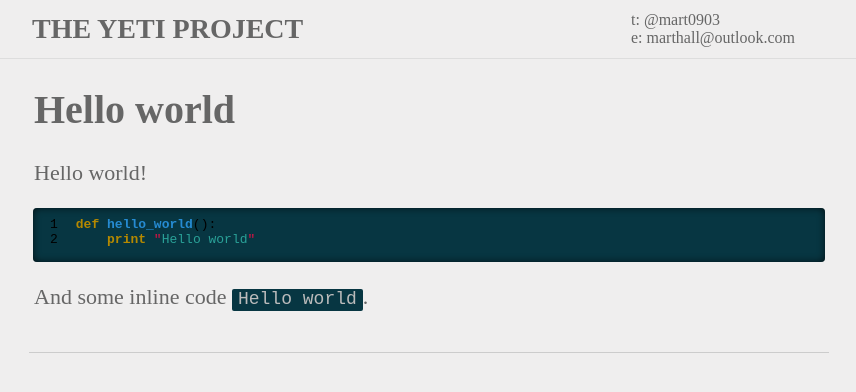
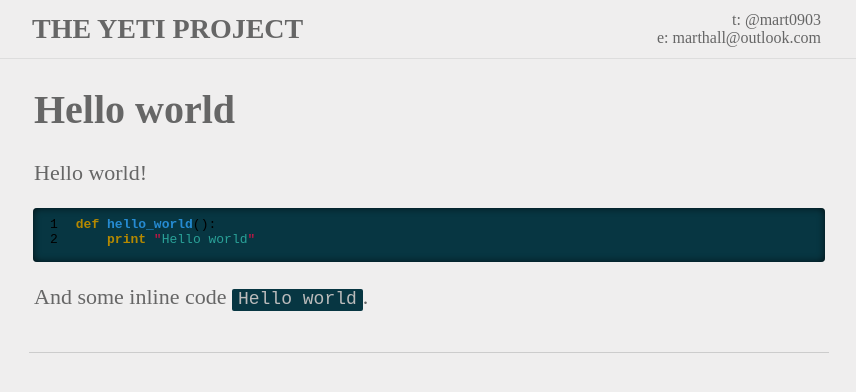
Before and after one commit to marthall/marthall.github.io, a Jekyll site: the page built from _posts/2013-12-23-hello-world.markdown, in a window 1280 px wide. Shown: the top 392 px of the page, without its empty margins (211-1067 px from the left). Built offline with Jekyll 4.4.1, drawn with Linux system fonts in a browser that asks for light colours; Markdown is read by kramdown in place of the engine named in the settings.

Commit message:
Right aligned contact info, should probably be removed or moved to footer later

```diff
--- a/_drafts/2013-12-23-how-to-package-a-python-application-to-make-it-pip-installable.markdown
+++ b/_drafts/2013-12-23-how-to-package-a-python-application-to-make-it-pip-installable.markdown
@@ -13,7 +13,7 @@ Python scripts are usable for a lot of stuff, i.e. fetching tha latest posts fro
 It only takes three simple steps to make you python app pip-installable.
 
 1. Write your script or application
-2. Add a 'setup.py'-file
+2. Add a `setup.py`-file
 3. Upload to [PyPI](https://pypi.python.org)
 
 After this, you and anyone else can install it by typing:
--- a/_includes/header.html
+++ b/_includes/header.html
@@ -6,7 +6,7 @@
         </td>
         <td id="contact-info">
             <p>t: <a href="https://twitter.com/{{ site.twitter }}">@{{ site.twitter }}</a></p>
-            <p>e: <a href="mailto:{{ site.email }}">marthall@outlook.com</a></p>
+            <p>e: <a href="mailto:{{ site.email }}">{{ site.email }}</a></p>
         </td>
     </table>
 </div>
--- a/static/css/base.css
+++ b/static/css/base.css
@@ -76,6 +76,7 @@ a:visited {
 
 #contact-info {
     width: 200px;
+    text-align: right;
 }
 
 
@@ -166,13 +167,17 @@ a:visited {
 }
 
 #post p code {
-    background-color: #073642;
     padding: 0px 6px 2px;
-    color: #bbb;
-    border-radius: 2px;
+}
+
+#post li code{
+    padding: 0px 6px 2px;
 }
 
 #post code {
+    border-radius: 2px;
+    color: #bbb;
+    background-color: #073642;
     font-size: 18;
 }
 
```
